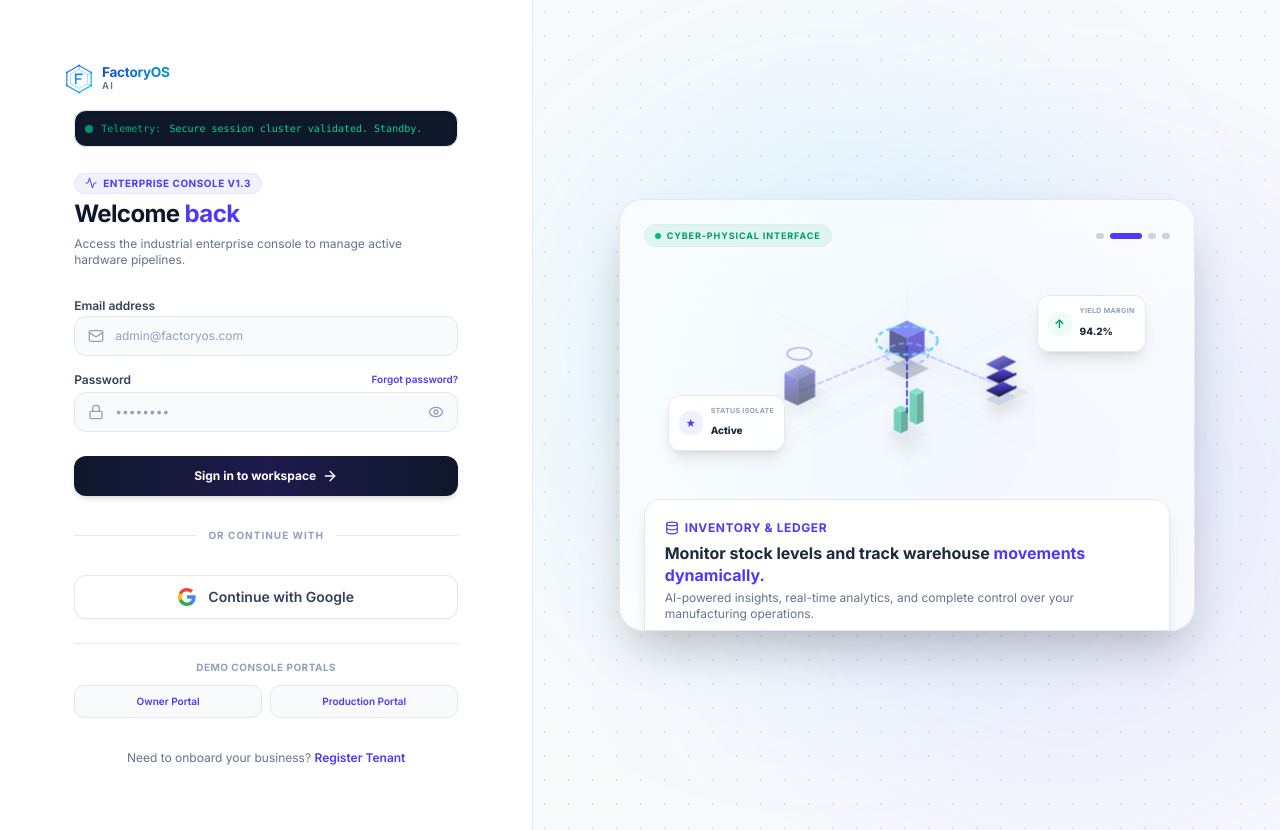
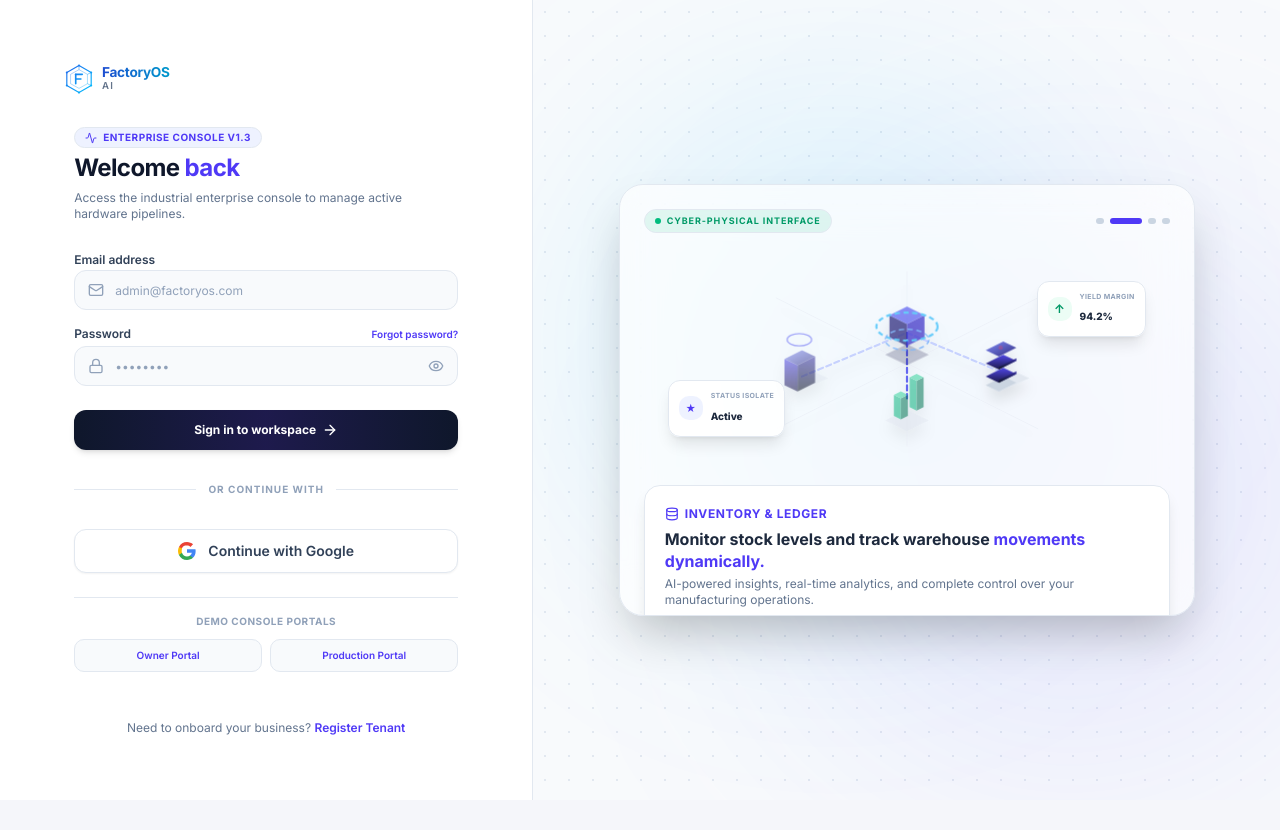
Before and after one commit to krisvasoya/FactoryOS, a Next.js app: page /login in a window 1280 px wide. After the commit the page ends 800 px from the top, so only its background shows below. Built offline with nearby package versions, Linux system fonts and the light colour scheme.

Commit message:
Remove real-time telemetry console ticker bar from login page

```diff
--- a/src/app/login/page.tsx
+++ b/src/app/login/page.tsx
@@ -14,25 +14,6 @@ function LoginContent() {
   const [showPassword, setShowPassword] = useState(false);
   const [loading, setLoading] = useState(false);
   const [googleLoading, setGoogleLoading] = useState(false);
-  const [telemetry, setTelemetry] = useState('Initializing secure console connection...');
-
-  // Telemetry loop for modern industrial feel
-  useEffect(() => {
-    const messages = [
-      'Secure session cluster validated. Standby.',
-      'Active network links: 4 industrial edge nodes live.',
-      'DB engine connected: Neon PostgreSQL cluster.',
-      'Prisma client client-pool successfully initialized.',
-      'AI optimization co-pilot online (v1.3.0).',
-      'Tenant partition verification complete.',
-    ];
-    let i = 0;
-    const interval = setInterval(() => {
-      setTelemetry(messages[i]);
-      i = (i + 1) % messages.length;
-    }, 3500);
-    return () => clearInterval(interval);
-  }, []);
 
   // Read ?error= param from Google OAuth callback and initialize error state
   const googleErrorMessages: Record<string, string> = {
@@ -149,12 +130,7 @@ function LoginContent() {
         </div>
 
         <div className="max-w-sm w-full mx-auto my-auto space-y-6">
-          {/* Real-time Telemetry Dashboard Bar */}
-          <div className="w-full bg-slate-900 text-emerald-400 font-mono text-[10px] p-2.5 rounded-xl flex items-center gap-2 border border-slate-800 shadow-inner">
-            <span className="h-2 w-2 rounded-full bg-emerald-500 animate-pulse flex-shrink-0" />
-            <span className="opacity-80">Telemetry:</span>
-            <span className="truncate flex-1">{telemetry}</span>
-          </div>
+
 
           <div className="space-y-1.5">
             <div className="inline-flex items-center gap-1.5 px-2.5 py-0.5 rounded-full bg-indigo-50 border border-indigo-100 text-[10px] font-bold text-indigo-600 tracking-wider uppercase mb-1">
```
